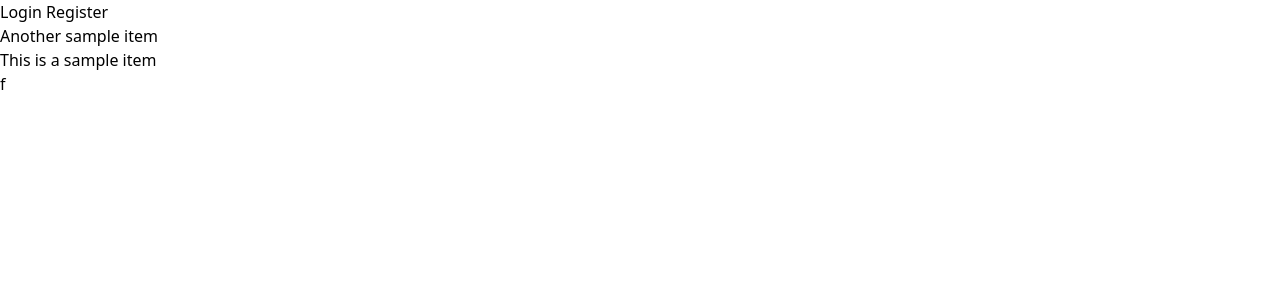
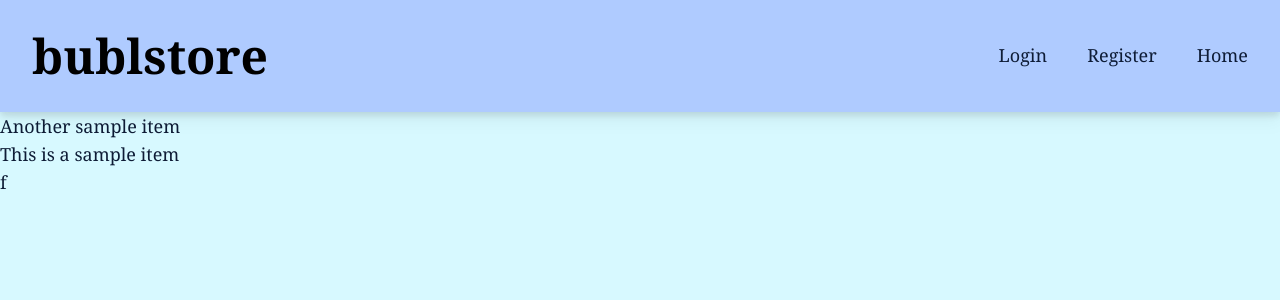
Before and after one commit to ZenBubble/bublstore, a Django app: page /store/ in a window 1280 px wide. Shown: the top 300 px of the page. Run offline with Django 5.2, Linux system fonts and the light colour scheme; data comes from the database, SQL or seed files in the repository; both versions use the stored data as it was after the commit; some libraries are stand-ins or nearby versions.

Commit message:
added basic header
admittidely it does look like the 'graphic design is my passion meme' but its a start and its functional

```diff
--- a/shopfront/settings.py
+++ b/shopfront/settings.py
@@ -11,8 +11,6 @@ https://docs.djangoproject.com/en/5.1/ref/settings/
 """
 
 from pathlib import Path
-
-import os
 
 from decouple import config
 
--- a/store/models.py
+++ b/store/models.py
@@ -32,3 +32,8 @@ class Review(models.Model):
     item = models.ForeignKey(Item,on_delete=models.CASCADE)
     title = models.CharField(max_length=30)
     content = models.CharField(max_length=100)
+
+class Order(models.Model):
+    user = models.OneToOneField(User,on_delete=models.CASCADE)
+    item = models.ForeignKey(Item,on_delete=models.CASCADE)
+    details = models.CharField(max_length=2000)
--- /dev/null
+++ b/store/templates/store/base.html
@@ -0,0 +1,10 @@
+{% load static tailwind_tags %}
+
+<!DOCTYPE html>
+<html lang="en">
+<head>
+    {% tailwind_css %}
+</head>
+    <body class="bg-primary">
+</body>
+</html>
--- a/store/templates/store/header.html
+++ b/store/templates/store/header.html
@@ -1,6 +1,21 @@
-<html>
+{% load static tailwind_tags %}
+
 <head>
+    {% tailwind_css %}
 </head>
 <body>
-  <header>
+  <header class="bg-secondary drop-shadow-lg flex justify-between py-8 px-8">
+    <h1 class="font-bold hover:animate-spin">bublstore</h1>
+    <div class="flex justify-between space-x-10 items-center">
+      <!-- display welcome message if logged in, else display login/register -->
+      {% if request.user.is_authenticated %}
+        <p>Hello, {{request.user}}</p>
+        <a class="url" href="{% url 'store:cart' %}">My cart</a>
+        <a class="url" href="{% url 'store:logout' %}">Logout</a>
+      {% else %}
+        <a class="url" href="{% url 'store:login' %}">Login</a>
+        <a class="url" href="{% url 'store:register' %}">Register</a>
+      {% endif %}
+      <a class="url" href="{% url 'store:index' %}">Home</a>
+    </div>
   </header>
--- a/store/templates/store/index.html
+++ b/store/templates/store/index.html
@@ -9,21 +9,14 @@
     {% tailwind_css %}
 </head>
 <body>
-    <!-- display welcome message if logged in, else display login/register  -->
-    {% if request.user.is_authenticated %}
-        <p>Hello, {{request.user}}</p>
-        <a href="{% url 'store:cart' %}">My cart</a>
-        <a href="{% url 'store:logout' %}">Logout</a>
-    {% else %}
-        <a href="{% url 'store:login' %}">Login</a>
-        <a href="{% url 'store:register' %}">Register</a>
-    {% endif %}
+    {% include "store/header.html" %}
+    {% include "store/base.html" %}
 
     <!-- display all items as hyperlinks, else display error -->
     {% if item_list %}
     <ul>
         {% for item in item_list %}
-            <li><a href="{% url 'store:detail' item.id %}">{{ item.name }}</a></li>
+            <li class="text-red-700"><a href="{% url 'store:detail' item.id %}">{{ item.name }}</a></li>
         {% endfor %}
     </ul>
     {% else %}
--- a/store/templates/store/item.html
+++ b/store/templates/store/item.html
@@ -6,6 +6,7 @@
     <title>{{item.name}} - bublstore</title>
 </head>
 <body>
+    {% include "store/header.html" %}
     <p>Looking at item no. {{item.id}} which costs ${{item.cost}}</p>
     <p>This is {{item.name}}</p>
     <p>{{item.description}}</p>
--- a/theme/static/css/dist/styles.css
+++ b/theme/static/css/dist/styles.css
@@ -749,6 +749,29 @@ select {
   outline: 1px auto -webkit-focus-ring-color;
 }
 
+* {
+  font-family: Cambria, Cochin, Georgia, Times, 'Times New Roman', serif
+}
+
+h1 {
+  font-size: 3rem /* 96px */;
+  line-height: 1;
+}
+
+p {
+  --tw-text-opacity: 1;
+  color: rgb(14 28 54 / var(--tw-text-opacity, 1));
+}
+
+a {
+  font-size: 1.125rem;
+  line-height: 1.75rem;
+  --tw-text-opacity: 1;
+  color: rgb(14 28 54 / var(--tw-text-opacity, 1));
+}
+
+/* h1, p, base classe */
+
 .container {
   width: 100%;
 }
@@ -782,6 +805,23 @@ select {
     max-width: 1536px;
   }
 }
+
+.url::after {
+  --tw-bg-opacity: 1;
+  background-color: rgb(14 28 54 / var(--tw-bg-opacity, 1));
+  content:'';
+  height: 2px;
+  width: 0%;
+  display: block;
+  bottom: -100px;
+  transition: all 0.2s;
+}
+
+.url:hover::after {
+  width: 100%;
+}
+
+/* more advanced stuff */
 
 .sr-only {
   position: absolute;
@@ -876,6 +916,16 @@ select {
   justify-content: center;
 }
 
+.justify-between {
+  justify-content: space-between;
+}
+
+.space-x-10 > :not([hidden]) ~ :not([hidden]) {
+  --tw-space-x-reverse: 0;
+  margin-right: calc(2.5rem * var(--tw-space-x-reverse));
+  margin-left: calc(2.5rem * calc(1 - var(--tw-space-x-reverse)));
+}
+
 .border {
   border-width: 1px;
 }
@@ -883,6 +933,26 @@ select {
 .bg-gray-50 {
   --tw-bg-opacity: 1;
   background-color: rgb(249 250 251 / var(--tw-bg-opacity, 1));
+}
+
+.bg-primary {
+  --tw-bg-opacity: 1;
+  background-color: rgb(215 249 255 / var(--tw-bg-opacity, 1));
+}
+
+.bg-secondary {
+  --tw-bg-opacity: 1;
+  background-color: rgb(175 203 255 / var(--tw-bg-opacity, 1));
+}
+
+.px-8 {
+  padding-left: 2rem;
+  padding-right: 2rem;
+}
+
+.py-8 {
+  padding-top: 2rem;
+  padding-bottom: 2rem;
 }
 
 .font-serif {
@@ -894,12 +964,26 @@ select {
   line-height: 1;
 }
 
+.font-bold {
+  font-weight: 700;
+}
+
 .leading-normal {
   line-height: 1.5;
 }
 
 .tracking-normal {
   letter-spacing: 0em;
+}
+
+.text-red-700 {
+  --tw-text-opacity: 1;
+  color: rgb(185 28 28 / var(--tw-text-opacity, 1));
+}
+
+.drop-shadow-lg {
+  --tw-drop-shadow: drop-shadow(0 10px 8px rgb(0 0 0 / 0.04)) drop-shadow(0 4px 3px rgb(0 0 0 / 0.1));
+  filter: var(--tw-blur) var(--tw-brightness) var(--tw-contrast) var(--tw-grayscale) var(--tw-hue-rotate) var(--tw-invert) var(--tw-saturate) var(--tw-sepia) var(--tw-drop-shadow);
 }
 
 .filter {
@@ -909,3 +993,15 @@ select {
 .ease-in-out {
   transition-timing-function: cubic-bezier(0.4, 0, 0.2, 1);
 }
+
+/* external stuff */
+
+@keyframes spin {
+  to {
+    transform: rotate(360deg);
+  }
+}
+
+.hover\:animate-spin:hover {
+  animation: spin 1s linear infinite;
+}
```
Also changed, not shown: theme/static_src/src/styles.css (+40 -3 lines), theme/static_src/tailwind.config.js (+12 -1 lines), theme/templates/base.html (deleted, +0 -19 lines), db.sqlite3.
